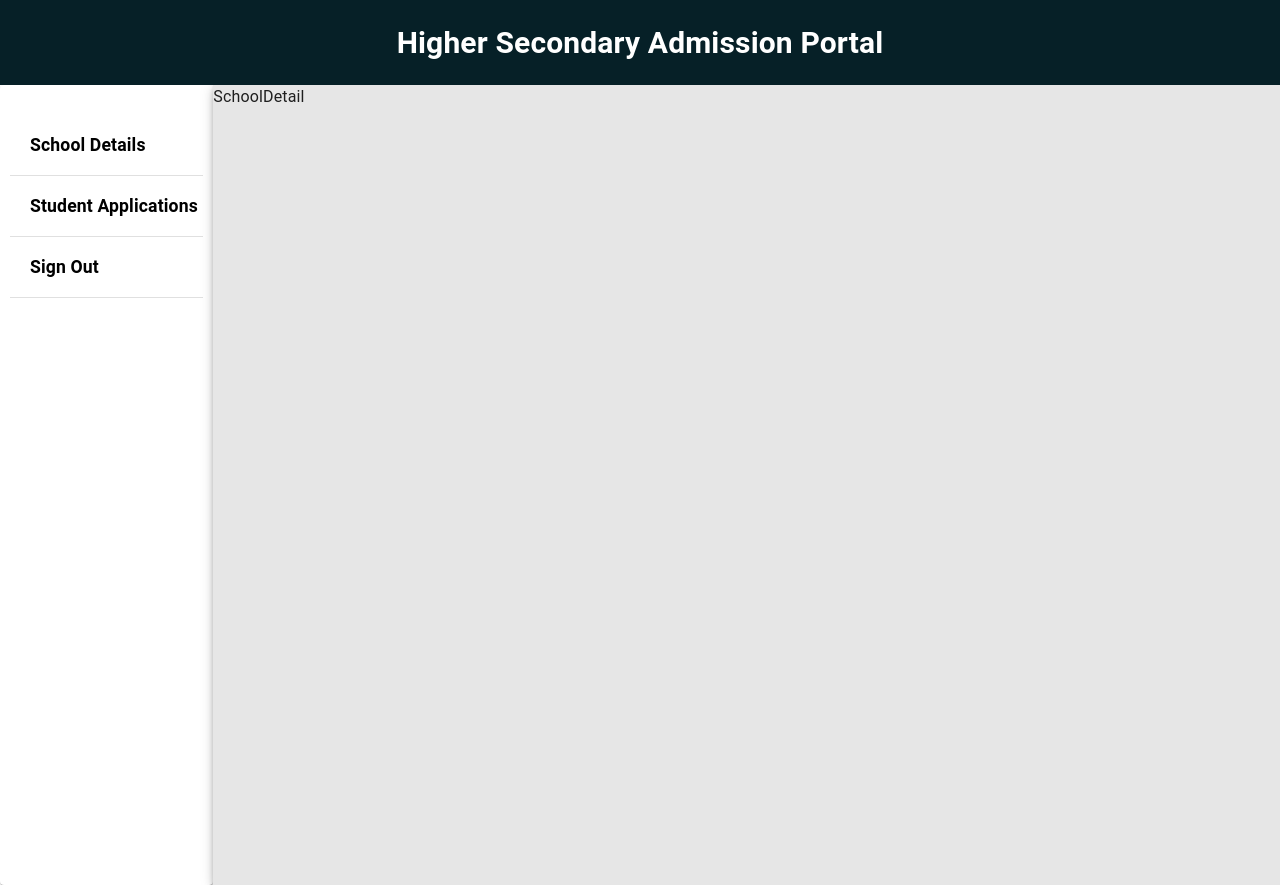
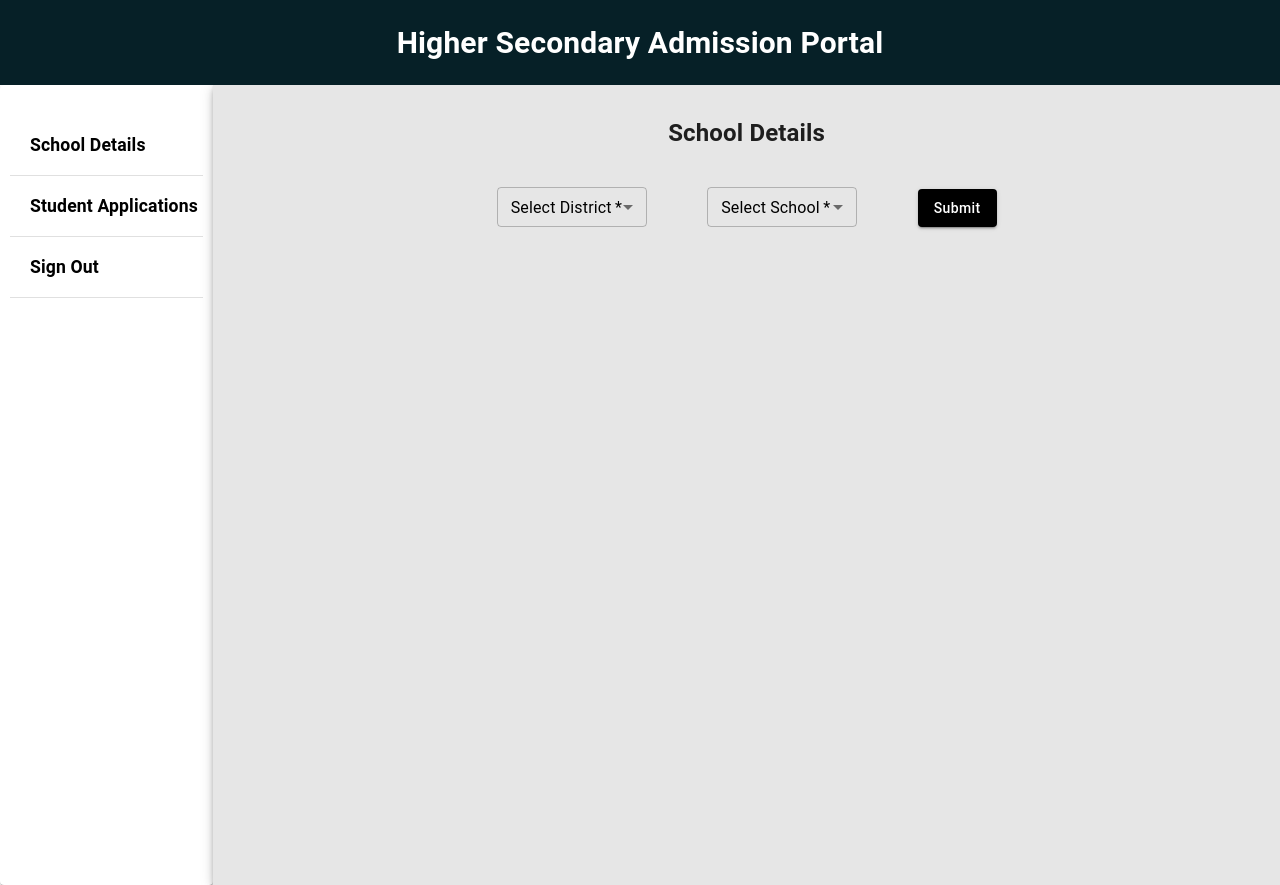
Before and after one commit to Rj777pain/AdmissionPortal_2.0, a React (Create React App) app: page /admin/school in a window 1280 px wide. Built offline with nearby package versions, Linux system fonts and the light colour scheme.

Commit message:
admin dashboard

```diff
--- a/src/components/adminPanel/SchoolDetail.jsx
+++ b/src/components/adminPanel/SchoolDetail.jsx
@@ -1,8 +1,145 @@
-import React from 'react'
+import { makeStyles } from '@material-ui/core';
+import { Box, Button, MenuItem, Paper, Table, TableBody, TableCell, TableContainer, TableHead, TableRow, TextField } from '@mui/material'
+import React, { useState } from 'react'
 
+const schools=['GHSS','GGHSS','St Joseph HSS']
+const districts = ["Alappuzha", "Ernakulam", "Idukki", "Kannur", "Kasaragod", "Kollam", "Kottayam", "Kozhikode", "Malappuram", "Palakkad", "Pathanamthitta", "Thiruvananthapuram", "Thrissur", "Wayanad"];
+const courses = ['Physics, Chemistry, Biology, Mathematics', 'Physics, Chemistry, Biology, Home Science', 'Physics, Chemistry,Home Science, Mathematics', 'Physics, Chemistry, Mathematics, Computer Science', 'History, Economics, Political Science, Geology', 'Business Studies, Accountancy, Economics,Political Science']
+
+const useStyles = makeStyles((theme) => ({
+  text: {
+    fontSize: '1.3rem',
+    color: '#05152e',
+    fontWeight: '600',
+    textAlign:'left',
+    marginY:'10px'
+  },
+  textField: {
+    width: "500px",
+    height: "50px"
+  },
+  textField2: {
+    width: "100px",
+
+  },
+  button: {
+    height: '38px',
+    textTransform: 'none'
+  }
+}));
 function SchoolDetail() {
+  const handleOnSubmit = () => {
+    setTable(true)
+
+  }
+  const classes=useStyles();
+  const [school, setSchool] = useState()
+  const [district, setDistrict] = useState();
+  const [table, setTable] = useState(false)
   return (
-    <div>SchoolDetail</div>
+    <Box sx={{ display: 'flex', alignItems: 'center',justifyContent:'start', flexDirection: 'column' }}>
+      <Box sx={{ textAlign: 'center', fontSize: '1.5rem', fontWeight: '600', marginTop: '30px', marginBottom: '20px' }}>School Details</Box>
+
+      <Box sx={{ display: 'flex', alignItems: 'center', justifyContent: 'space-between', flexDirection: 'row',width:'500px' }}>
+
+      <TextField
+          margin="normal"
+          required
+          select
+          size='small'
+          className={classes.textField}
+          name="course"
+          value={district}
+          onChange={(e) => setDistrict(e.target.value)}
+          label="Select District"
+          sx={{
+            "& label": {
+              color: 'black'
+            },
+            width:'150px'
+          }}
+
+          id="course"
+
+        >
+          {
+            districts.map((option,index) => (
+              <MenuItem key={option} value={index}>
+                {option}
+              </MenuItem>
+            ))
+          }
+        </TextField>
+
+      <TextField
+          margin="normal"
+          required
+          select
+          size='small'
+
+          className={classes.textField}
+          name="school"
+          value={school}
+          onChange={(e) => setSchool(e.target.value)}
+          label="Select School"
+          sx={{
+            "& label": {
+              color: 'black'
+            },
+            width:'150px'
+          }}
+
+          id="school"
+
+        >
+          {
+            schools.map((option) => (
+              <MenuItem key={option} value={option}>
+                {option+' '+districts[district]}
+              </MenuItem>
+            ))
+          }
+        </TextField>
+
+        <Button
+
+        sx={{backgroundColor:'black',color:'white',textTransform:'none'}}
+          variant="contained"
+          className={classes.button}
+          onClick={handleOnSubmit}
+        >
+          Submit
+        </Button>
+        </Box>
+          {table && <Box className={classes.text}>{school} {districts[district]}</Box>}
+        {table && <TableContainer component={Paper} sx={{ width: '800px' }}>
+        <Table size="small" aria-label="a dense table">
+          <TableHead>
+            <TableRow>
+              <TableCell sx={{ width: '100px' }}>Order</TableCell>
+              <TableCell align="left" sx={{ width: '600px' }}>Course Name</TableCell>
+              <TableCell align="left" sx={{ width: '100px' }}>Available Seats</TableCell>
+
+            </TableRow>
+          </TableHead>
+          <TableBody>
+            {courses.map((row, index) => (
+              <TableRow
+                key={index}
+                sx={{ '&:last-child td, &:last-child th': { border: 0 } }}
+              >
+                <TableCell component="th" scope="row">
+                  {index + 1}
+                </TableCell>
+                <TableCell align="left">{row}</TableCell>
+                <TableCell align="left">{60}</TableCell>
+
+              </TableRow>
+            ))}
+          </TableBody>
+        </Table>
+      </TableContainer>}
+    </Box>
   )
 }
 
--- a/src/components/adminPanel/StudentApplication.jsx
+++ b/src/components/adminPanel/StudentApplication.jsx
@@ -1,8 +1,121 @@
-import React from 'react'
+import { makeStyles } from '@material-ui/core';
+import { Box, Button, MenuItem, Paper, Table, TableBody, TableCell, TableContainer, TableHead, TableRow, TextField } from '@mui/material'
+import React, { useState } from 'react'
 
+const schools=['GHSS','GGHSS','St Joseph HSS']
+const districts = ["Alappuzha", "Ernakulam", "Idukki", "Kannur", "Kasaragod", "Kollam", "Kottayam", "Kozhikode", "Malappuram", "Palakkad", "Pathanamthitta", "Thiruvananthapuram", "Thrissur", "Wayanad"];
+const courses = ['Physics, Chemistry, Biology, Mathematics', 'Physics, Chemistry, Biology, Home Science', 'Physics, Chemistry,Home Science, Mathematics', 'Physics, Chemistry, Mathematics, Computer Science', 'History, Economics, Political Science, Geology', 'Business Studies, Accountancy, Economics,Political Science']
+const student = [{'name':'Ravi','school':'GHSS','admissionNo':123456,'percentage':100},{'name':'Rahul','school':'GGHSS','admissionNo':123457,'percentage':100},{'name':'Harry','school':'St Thomas','admissionNo':123446,'percentage':100},{'name':'Seetha','school':'GGHSS','admissionNo':163456,'percentage':100}]
+const useStyles = makeStyles((theme) => ({
+  text: {
+    fontSize: '1.3rem',
+    color: '#05152e',
+    fontWeight: '600',
+    textAlign:'left',
+    marginY:'10px'
+  },
+  textField: {
+    width: "500px",
+    height: "50px"
+  },
+  textField2: {
+    width: "100px",
+
+  },
+  button: {
+    height: '38px',
+    textTransform: 'none'
+  }
+}));
 function StudentApplication() {
+  const handleOnSubmit = () => {
+    setTable(true)
+
+  }
+  const classes=useStyles();
+  const [district, setDistrict] = useState();
+  const [table, setTable] = useState(false)
   return (
-    <div>StudentApplication</div>
+    <Box sx={{ display: 'flex', alignItems: 'center',justifyContent:'start', flexDirection: 'column' }}>
+      <Box sx={{ textAlign: 'center', fontSize: '1.5rem', fontWeight: '600', marginTop: '30px', marginBottom: '20px' }}>School Details</Box>
+
+      <Box sx={{ display: 'flex', alignItems: 'center', justifyContent: 'space-around', flexDirection: 'row',width:'500px' }}>
+
+      <TextField
+          margin="normal"
+          required
+          select
+          size='small'
+          className={classes.textField}
+          name="course"
+          value={district}
+          onChange={(e) => setDistrict(e.target.value)}
+          label="Select District"
+          onClick={()=>setTable(false)}
+          sx={{
+            "& label": {
+              color: 'black'
+            },
+            width:'300px'
+          }}
+
+          id="course"
+
+        >
+          {
+            districts.map((option,index) => (
+              <MenuItem key={option} value={index}>
+                {option}
+              </MenuItem>
+            ))
+          }
+        </TextField>
+
+
+
+        <Button
+
+        sx={{backgroundColor:'black',color:'white',textTransform:'none'}}
+          variant="contained"
+          className={classes.button}
+          onClick={handleOnSubmit}
+        >
+          Submit
+        </Button>
+        </Box>
+
+        {table && <TableContainer component={Paper} sx={{ width: '800px' }}>
+        <Table size="small" aria-label="a dense table">
+          <TableHead>
+            <TableRow>
+              <TableCell sx={{ }}>Sl No</TableCell>
+              <TableCell align="left" sx={{  }}>Candidate Name</TableCell>
+              <TableCell align="left" sx={{  }}>Admission No</TableCell>
+              <TableCell align="left" sx={{  }}>School Name</TableCell>
+              <TableCell align="left" sx={{  }}>Percentage</TableCell>
+
+            </TableRow>
+          </TableHead>
+          <TableBody>
+            {student.map((row, index) => (
+              <TableRow
+                key={index}
+                sx={{ '&:last-child td, &:last-child th': { border: 0 } }}
+              >
+                <TableCell component="th" scope="row">
+                  {index + 1}
+                </TableCell>
+                <TableCell align="left">{row.name}</TableCell>
+                <TableCell align="left">{row.admissionNo}</TableCell>
+                <TableCell align="left">{row.school} {districts[district]}</TableCell>
+                <TableCell align="left">{row.percentage}</TableCell>
+
+              </TableRow>
+            ))}
+          </TableBody>
+        </Table>
+      </TableContainer>}
+    </Box>
   )
 }
 
```
